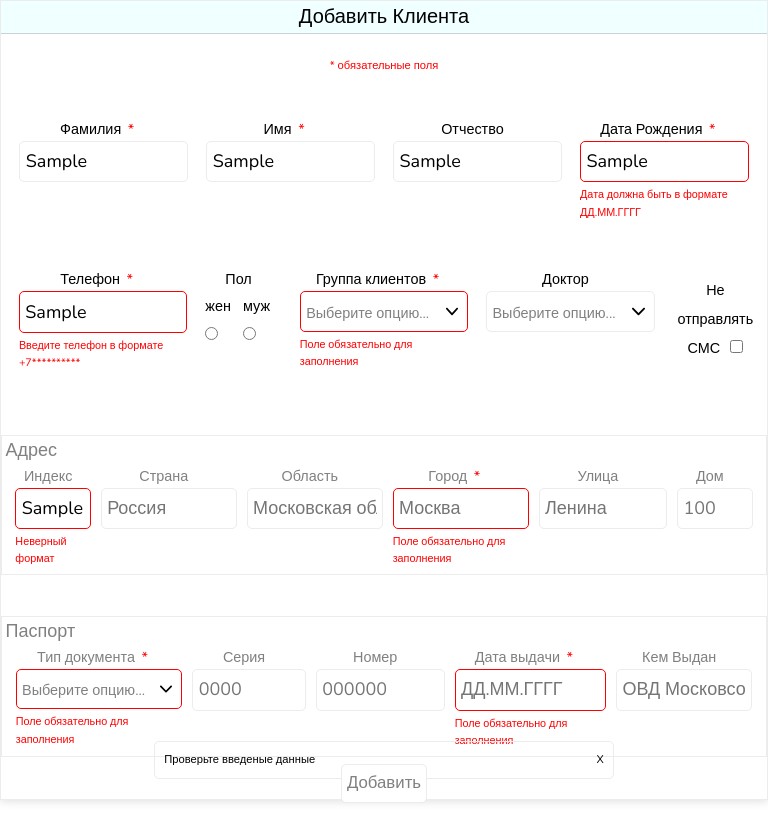
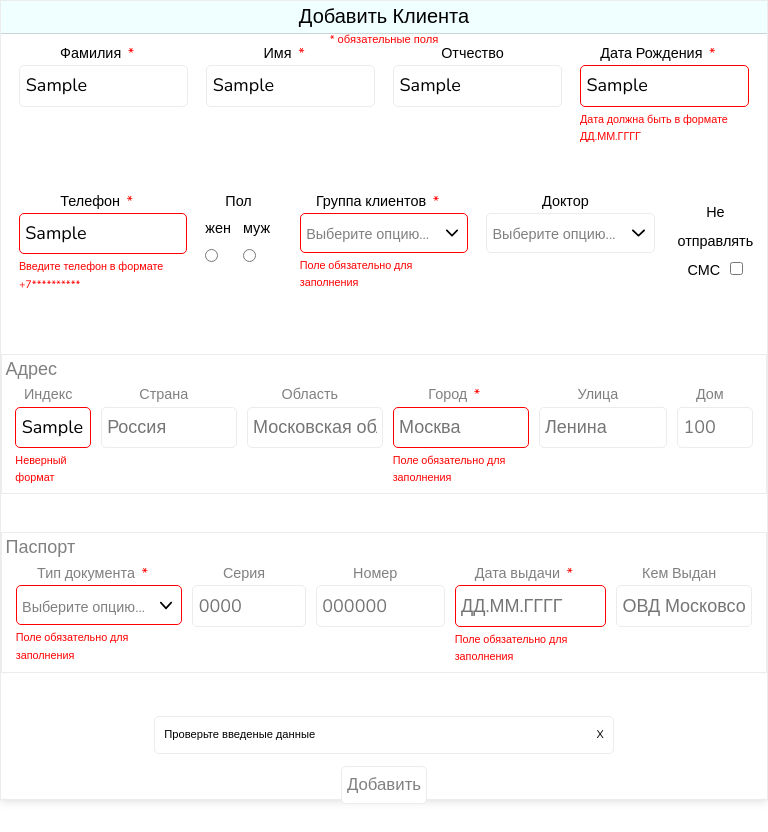
Before and after one commit to stasya0903/addClientForm, a Vue app: page / in a window 768 px wide. Both pictures are taken after typing "Sample", "Sample", "Sample", "Sample", "Sample", "Sample" into the empty fields and a click on the button "Добавить". Built offline with nearby package versions, Linux system fonts and the light colour scheme.

Commit message:
fixed bug with the user msg

```diff
--- a/public/style.css
+++ b/public/style.css
@@ -229,8 +229,16 @@ input[type=checkbox] {
   display: flex;
   text-align: center;
   justify-content: space-between;
-  margin: 0.5em 0.5em -3.9em;
+  margin: 0.5em 0.5em -3.8em;
   border: 1px solid #ececec;
+}
+
+.submitContainer {
+  width: 100%;
+  text-align: center;
+  display: flex;
+  flex-direction: column;
+  align-items: center;
 }
 
 .submitStatus span {
@@ -265,13 +273,10 @@ input[type=checkbox] {
 
   .submitStatus {
     width: 90%;
-    font-size: 1.5em;
-    margin-top: 0;
-    margin-bottom: -3.5em;
   }
 
   .submitBtn {
-    margin-top: 5em;
+    width: 40%;
   }
 
   .inputCheckbox {
@@ -286,7 +291,7 @@ input[type=checkbox] {
     color: grey;
   }
 }
-@media screen and (min-width: 750px) and (max-width: 980px) {
+@media screen and (min-width: 750px) and (max-width: 1024px) {
   .form {
     width: 100%;
     height: 100%;
@@ -305,12 +310,9 @@ input[type=checkbox] {
     font-size: 0.8em;
   }
 
-  .submitStatus {
-    margin: -5em 0.5em -5em;
-  }
-
-  .submitBtn {
-    margin-top: 0;
+  .requiredMsg {
+    margin-bottom: -4em;
+    margin-top: -2em;
   }
 }
 
--- a/public/style.scss
+++ b/public/style.scss
@@ -236,11 +236,15 @@ input[type=checkbox] {
   display: flex;
   text-align: center;
   justify-content: space-between;
-  margin: 0.5em 0.5em -3.9em;
+  margin: 0.5em 0.5em -3.8em;
   border: 1px solid #ececec;
 }
 .submitContainer{
-
+  width:100%;
+  text-align:center;
+  display: flex;
+  flex-direction: column;
+  align-items: center;
 }
 .submitStatus span {
   cursor: pointer
@@ -268,12 +272,9 @@ input[type=checkbox] {
   }
   .submitStatus{
     width:90%;
-    font-size: 1.5em;
-    margin-top: 0;
-    margin-bottom: -3.5em;
   }
   .submitBtn{
-    margin-top: 5em;
+    width:40%;
   }
   .inputCheckbox{
     width: 100%;
@@ -286,7 +287,7 @@ input[type=checkbox] {
     color: grey;
   }
 }
-@media screen and (min-width: 750px) and (max-width: 980px)  {
+@media screen and (min-width: 750px) and (max-width: 1024px)  {
   .form{
     width:100%;
     height: 100%;
@@ -301,10 +302,8 @@ input[type=checkbox] {
   .optionDefault{
     font-size: 0.8em;
   }
-  .submitStatus{
-    margin: -5em 0.5em -5em;
-  }
-  .submitBtn{
-    margin-top:0;
+  .requiredMsg{
+    margin-bottom: -4em;
+    margin-top: -2em;
   }
 }
--- a/src/components/Form.vue
+++ b/src/components/Form.vue
@@ -6,7 +6,7 @@
             </div>
             <form @submit.prevent="someAction()" class="form">
 
-                <div class="required">* обязательные поля</div>
+                <div class="required requiredMsg">* обязательные поля</div>
 
                 <div class="formLine">
                     <input-text label="Фамилия"
@@ -197,9 +197,10 @@
 
                     </div>
                 </div>
-                <div class="submitStatus" v-show="submitStatus">{{submitStatus}} <span @click="clearStatus()">X</span>
-                </div>
+
                 <div class="submitContainer">
+                    <span class="submitStatus" v-show="submitStatus">{{submitStatus}} <span @click="clearStatus()">X</span>
+                </span>
 
                     <button type="submit" class="submitBtn">
                         Добавить
```
Also changed, not shown: 1 other file (tests, documents, lock files or other folders).
